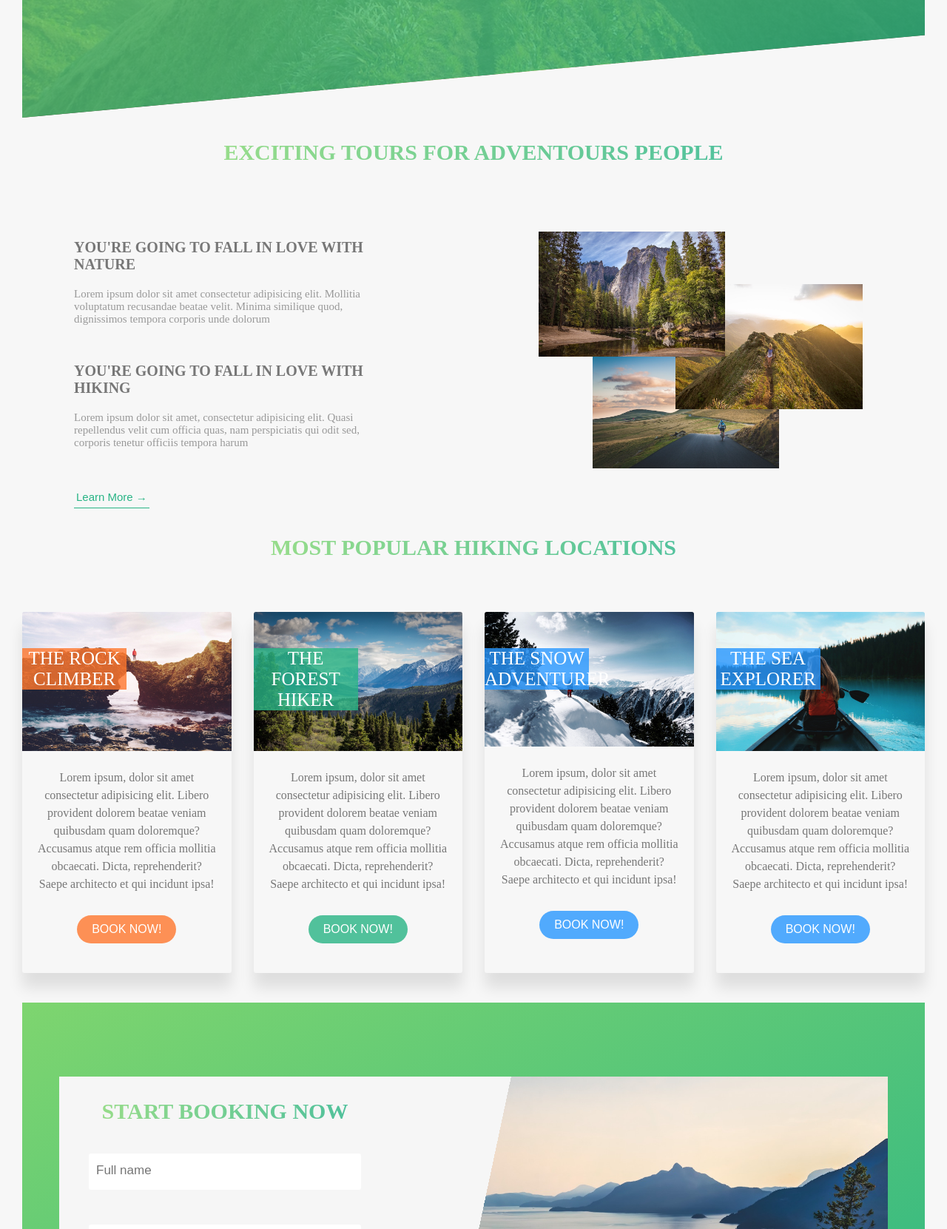
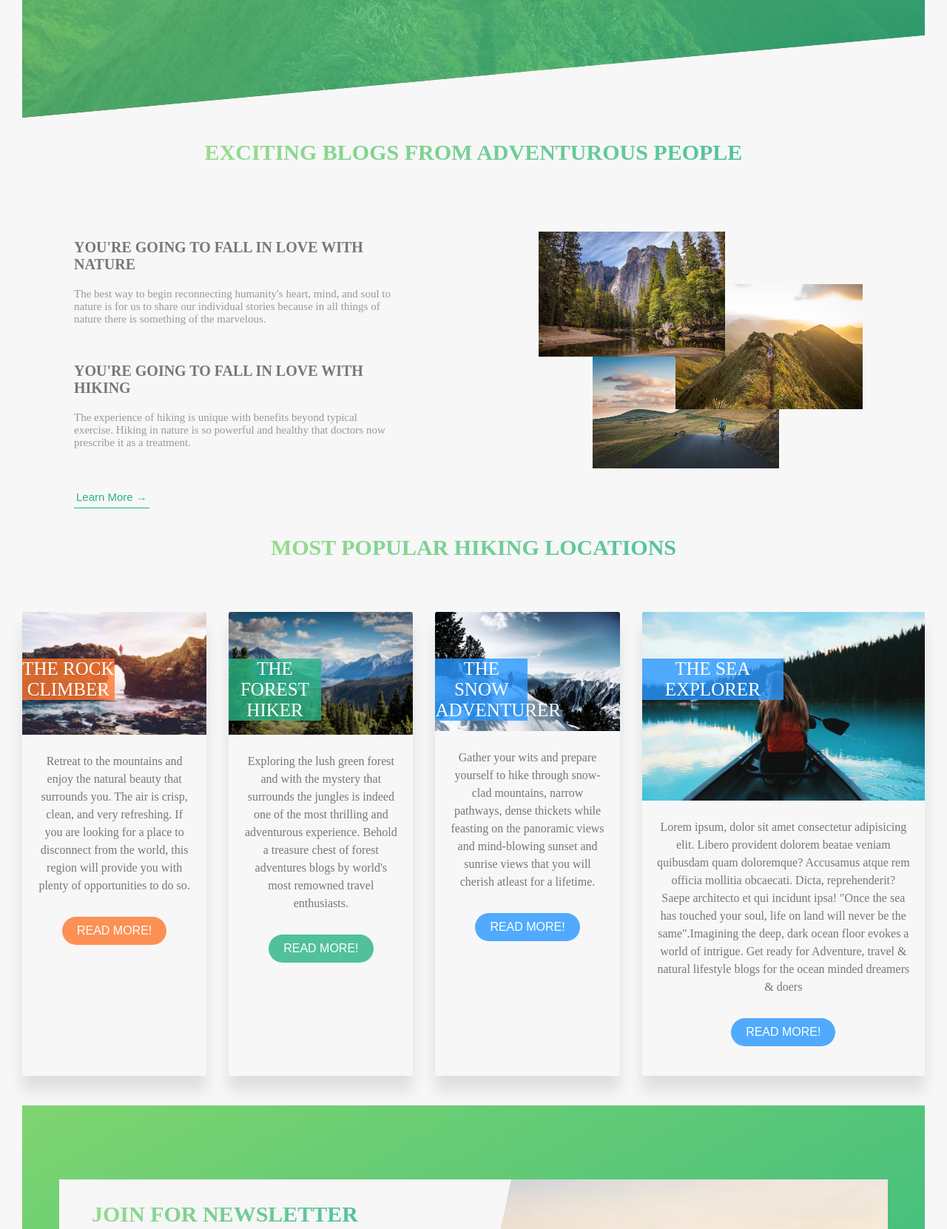
Before and after one commit to vaishnavi5722/CSE326, a plain HTML site: page index.html in a window 1280 px wide. Shown: the part 615-2276 px from the top of the page at 74% size. Drawn offline with Linux system fonts and the light colour scheme.

Commit message:
Update index.html

```diff
--- a/index.html
+++ b/index.html
@@ -24,41 +24,48 @@
           />
         </div>
         <ul class="nav__ul">
-          <li class="nav__ul-list">tours</li>
+          <li class="nav__ul-list">blogs</li>
           <li class="nav__ul-list">contact</li>
           <li class="nav__ul-list">teams</li>
           <li class="nav__ul-list">about natours</li>
-          <button class="btn-book">book now</button>
+          <button class="btn-book">join now</button>
         </ul>
       </nav>
       <section class="home">
         <div class="main__heading--section">
           <h1 class="main__heading">outdoors</h1>
           <h3 class="sub__heading">is where life happens</h3>
-          <button class="btn btn-primary">discover our tours</button>
+          <button class="btn btn-primary">discover our discoveries</button>
         </div>
       </section>
     </header>
     <main class="land">
       <section class="description">
-        <h2 class="secondary__heading">exciting tours for adventours people</h2>
+        <h2 class="secondary__heading">exciting blogs from adventurous people</h2>
         <div class="description__sub-box">
           <div class="description__sub-left-box">
             <h3 class="tertiary__heading">
               you're going to fall in love with nature
             </h3>
             <p class="description__p">
-              Lorem ipsum dolor sit amet consectetur adipisicing elit. Mollitia
-              voluptatum recusandae beatae velit. Minima similique quod,
-              dignissimos tempora corporis unde dolorum
+
+
+              The best way to begin reconnecting humanity's heart, mind, and soul
+              to nature is for us to share our individual stories because in all
+              things of nature there is something of the marvelous.
+
+
             </p>
             <h3 class="tertiary__heading">
               you're going to fall in love with hiking
             </h3>
             <p class="description__p">
-              Lorem ipsum dolor sit amet, consectetur adipisicing elit. Quasi
-              repellendus velit cum officia quas, nam perspiciatis qui odit sed,
-              corporis tenetur officiis tempora harum
+
+              The experience of hiking is unique with benefits beyond
+              typical exercise. Hiking in nature is so powerful
+              and healthy that doctors now prescribe
+              it as a treatment.
+
             </p>
 
             <button class="btn-secondary">Learn More &rarr;</button>
@@ -93,13 +100,15 @@
             />
             <h3 class="cards__heading cards__heading-1">the rock climber</h3>
             <p class="card__p">
-              Lorem ipsum, dolor sit amet consectetur adipisicing elit. Libero
-              provident dolorem beatae veniam quibusdam quam doloremque?
-              Accusamus atque rem officia mollitia obcaecati. Dicta,
-              reprehenderit? Saepe architecto et qui incidunt ipsa!
+
+              Retreat to the mountains and enjoy the natural beauty that
+              surrounds you. The air is crisp, clean, and very refreshing.
+              If you are looking for a place to disconnect from the world,
+              this region will provide you with plenty of opportunities to do so.
+
             </p>
 
-            <button class="book book-1">book now!</button>
+            <button class="book book-1">read more!</button>
           </div>
           <div class="card-2 card">
             <img
@@ -109,13 +118,15 @@
             />
             <h3 class="cards__heading cards__heading-2">the forest hiker</h3>
             <p class="card__p">
-              Lorem ipsum, dolor sit amet consectetur adipisicing elit. Libero
-              provident dolorem beatae veniam quibusdam quam doloremque?
-              Accusamus atque rem officia mollitia obcaecati. Dicta,
-              reprehenderit? Saepe architecto et qui incidunt ipsa!
+
+              Exploring the lush green forest and with the mystery that
+              surrounds the jungles is indeed one of the most thrilling
+              and adventurous experience. Behold a treasure chest of forest adventures
+              blogs by world's most remowned travel enthusiasts.
+
             </p>
 
-            <button class="book book-2">book now!</button>
+            <button class="book book-2">read more!</button>
           </div>
           <div class="card-3 card">
             <img
@@ -125,13 +136,16 @@
             />
             <h3 class="cards__heading cards__heading-3">the snow adventurer</h3>
             <p class="card__p">
-              Lorem ipsum, dolor sit amet consectetur adipisicing elit. Libero
-              provident dolorem beatae veniam quibusdam quam doloremque?
-              Accusamus atque rem officia mollitia obcaecati. Dicta,
-              reprehenderit? Saepe architecto et qui incidunt ipsa!
+
+
+              Gather your wits and prepare yourself to hike through snow-clad
+              mountains, narrow pathways, dense thickets while feasting on
+              the panoramic views and mind-blowing sunset and sunrise views
+              that you will cherish atleast for a lifetime.
+
             </p>
 
-            <button class="book book-3">book now!</button>
+            <button class="book book-3">read more!</button>
           </div>
           <div class="card-4 card">
             <img
@@ -145,9 +159,15 @@
               provident dolorem beatae veniam quibusdam quam doloremque?
               Accusamus atque rem officia mollitia obcaecati. Dicta,
               reprehenderit? Saepe architecto et qui incidunt ipsa!
+
+              "Once the sea has touched your soul, life on land will
+              never be the same".Imagining the deep, dark ocean floor evokes
+              a world of intrigue. Get ready for Adventure, travel & natural lifestyle blogs
+              for the ocean minded dreamers & doers
+
             </p>
 
-            <button class="book book-4">book now!</button>
+            <button class="book book-4">Read More!</button>
           </div>
         </div>
       </section>
@@ -155,7 +175,7 @@
       <section class="contact">
           <div class="contact__background">
               <form action="#" class="form">
-              <h2 class="secondary__heading">start booking now</h2>
+              <h2 class="secondary__heading">Join for newsletter</h2>
 
            <div class="form__inputs">
                 <div class="name">
@@ -182,63 +202,11 @@
               <label for="pno">Phone No.</label>
             </div>
 
-            <button class="btn-form">next step &rarr;</button>
+            <button class="btn-form">Join &rarr;</button>
            </div>
           </form>
         </div>
       </section>
-      <!-- <section class="team">
-        <div class="team__details">
-          <div class="team__pi">
-            <img src="" alt="" class="pi__photo" />
-            <span class="pi__name">Sagar Mishra</span>
-            <p class="pi_info">
-              Lorem ipsum dolor sit, amet consectetur adipisicing elit.
-              Deleniti, architecto?
-            </p>
-          </div>
-          <div class="team__pi">
-            <img src="" alt="" class="pi__photo" />
-            <span class="pi__name">Sagar Mishra</span>
-            <p class="pi_info">
-              Lorem ipsum dolor sit, amet consectetur adipisicing elit.
-              Deleniti, architecto?
-            </p>
-          </div>
-          <div class="team__pi">
-            <img src="" alt="" class="pi__photo" />
-            <span class="pi__name">Sagar Mishra</span>
-            <p class="pi_info">
-              Lorem ipsum dolor sit, amet consectetur adipisicing elit.
-              Deleniti, architecto?
-            </p>
-          </div>
-          <div class="team__pi">
-            <img src="" alt="" class="pi__photo" />
-            <span class="pi__name">Sagar Mishra</span>
-            <p class="pi_info">
-              Lorem ipsum dolor sit, amet consectetur adipisicing elit.
-              Deleniti, architecto?
-            </p>
-          </div>
-        </div>
-      </section> -->
-      <!-- <section class="about">
-        <div class="about__left-box">
-          <img src="img/logo-green-2x.png" alt="logo" />
-          <button class="btn btn-primary">our milestones &rarr;</button>
-        </div>
-        <div class="about__right-box">
-          <p>
-            Lorem ipsum dolor sit amet consectetur adipisicing elit. Velit ullam
-            facilis nobis iste laudantium provident, repudiandae quia quidem
-            vitae perferendis, consequuntur accusamus expedita commodi ea nam
-            amet. A, aspernatur! Debitis culpa illo aperiam ipsa! Fugiat
-            incidunt ipsum quia non consectetur minus ipsam corporis ex.
-            Praesentium sit blanditiis reiciendis perferendis porro.
-          </p>
-        </div>
-      </section> -->
     </main>
     <footer class="footer">
       <div class="logo">
@@ -254,7 +222,7 @@
           </ul>
         </div>
         <div class="right-information">
-          <p>Designed by <span class="author-name">vaishnavi singh</span>. All copyright &copy; reserved.</p>
+          <p>Designed by <span class="author-name">Vaishnavi Singh</span>. All copyright &copy; reserved.</p>
         </div>
       </div>
     </footer>
```
